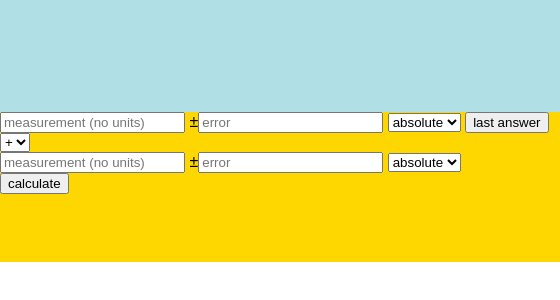
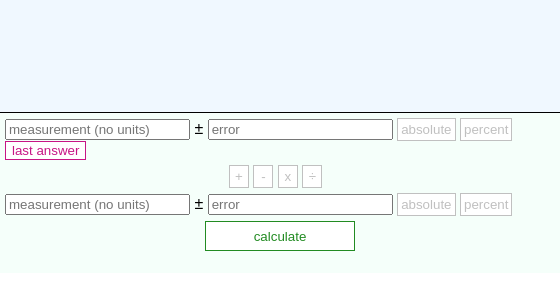
Before and after one commit to Clocks-in-a-Cooler/error_propagator, an Electron app: page index.html in a window 560 px wide. Shown: the part 338-638 px from the top of the page. Drawn offline with Linux system fonts and the light colour scheme.

Commit message:
ui improvements. hopefully it's not eyesore anymore.

```diff
--- a/index.html
+++ b/index.html
@@ -8,32 +8,34 @@
     </head>
     <body>
         <div class="calculation_history" id="history"></div>
-        <div class="controls" style="background-color: gold">
+        <div class="controls">
             <input type="text" placeholder="measurement (no units)" id="measurement_1"/>
-            ±<input type="text" placeholder="error" id="error_1" />
-            <select id="type_1">
-                <option value="absolute">absolute</option>
-                <option value="percent">percent</option>
-            </select>
+            ±&#160;<input type="text" placeholder="error" id="error_1" />
+            <div id="type_1">
+                <button class="rbutton" >absolute</button>
+                <button class="rbutton" >percent</button>
+            </div>
             <button id="answer">last answer</button>
             <br />
-            <select id="operation">
-                <option value="plus">+</option>
-                <option value="minus">-</option>
-                <option value="multiply">x</option>
-                <option value="divide">÷</option>
-            </select>
-            <br />
+            <div id="operation">
+                <button class="rbutton">+</button>
+                <button class="rbutton">-</button>
+                <button class="rbutton">x</button>
+                <button class="rbutton">÷</button>
+            </div>
+            <!--<br />-->
             <input type="text" placeholder="measurement (no units)" id="measurement_2"/>
-            ±<input type="text" placeholder="error" id="error_2" />
-            <select id="type_2">
-                <option value="absolute">absolute</option>
-                <option value="percent">percent</option>
-            </select>
+            ±&#160;<input type="text" placeholder="error" id="error_2" />
+            <div id="type_2">
+                <button class="rbutton" >absolute</button>
+                <button class="rbutton" >percent</button>
+            </div>
             <br />
             <button id="calculate">calculate</button>
         </div>
+        <!--
+        <script src="rbutton.js"></script>
         <script src="measurement.js"></script>
-        <script src="propagator.js"></script>
+        <script src="propagator.js"></script> -->
     </body>
 </html>
--- a/main.js
+++ b/main.js
@@ -4,7 +4,7 @@ var window = null;
 
 function create_window() {
     window = new Electron.BrowserWindow({
-        width: 500,
+        width: 560,
         height: 600,
         webPreferences: {
             nodeIntegration: true,
--- a/styles.css
+++ b/styles.css
@@ -1,21 +1,14 @@
-html {
-    box-sizing: border-box;
-}
-
-*, *:before, *:after {
-    box-sizing: inherit;
-}
-
 html, body {
     height: 100%;
     width: 100%;
     overflow: hidden;
+    position: absolute;
+    top: 0; left: 0;
 }
 
 body {
     margin: 0;
     padding: 0;
-    position: absolute;
 }
 
 body, viewer {
@@ -25,12 +18,13 @@ body, viewer {
 .calculation_history {
     width: 100%;
     height: 450px;
-    background-color: powderblue;
+    background-color: aliceblue;
     overflow: scroll;
 }
 
 .calculation {
     display: block;
+    border-radius: 5px;
     background-color: steelblue;
     color: white;
     margin: 2px;
@@ -40,5 +34,83 @@ body, viewer {
 .controls {
     width: 100%;
     height: 150px;
-    background-color: gold;
+    background-color: mintcream;
+    border-top: 1px solid black;
+    padding: 5px;
+    overflow-y: scroll;
 }
+
+input["text"] {
+    height: 1.5em;
+    color: black;
+    border: 1px solid black;
+    border-radius: 3px;
+}
+
+#type_1, #type_2 {
+    display: inline;
+    border: 0px;
+    padding: 0px;
+    margin: 0px;
+}
+
+#answer {
+    color: mediumvioletred;
+    border: 1px solid mediumvioletred;
+    background-color: white;
+    transition: background-color .5s, color .5s;
+}
+
+#answer:hover {
+    color: white;
+    background-color: mediumvioletred;
+    transition: background-color .5s, color .5s;
+}
+
+#operation {
+    left: 0; right: 0;
+    margin: auto;
+    width: 7em;
+    padding-top: 5px;
+    padding-bottom: 5px;
+}
+
+#calculate {
+    position: relative;
+    left: 200px; right: 200px;
+    margin-top: 5px;
+    width: 150px;
+    height: 30px;
+    border: 1px solid forestgreen;
+    color: forestgreen;
+    background-color: white;
+    transition: background-color .5s, color .5s;
+}
+
+#calculate:hover {
+    color: white;
+    background-color: forestgreen;
+    transition: background-color .5s, color .5s;
+}
+
+.rbutton {
+    min-width: 1.5em;
+    color: silver;
+    border: 1px solid silver;
+    background-color: white;
+    padding: 3px;
+    display: inline;
+    transition: background-color .5s, color .5s;
+}
+
+.rbutton:hover {
+    color: white;
+    background-color: silver;
+    transition: background-color .5s, color .5s;
+}
+
+.selected {
+    color: white;
+    border: 1px solid dimgrey;
+    background-color: black;
+}
```
